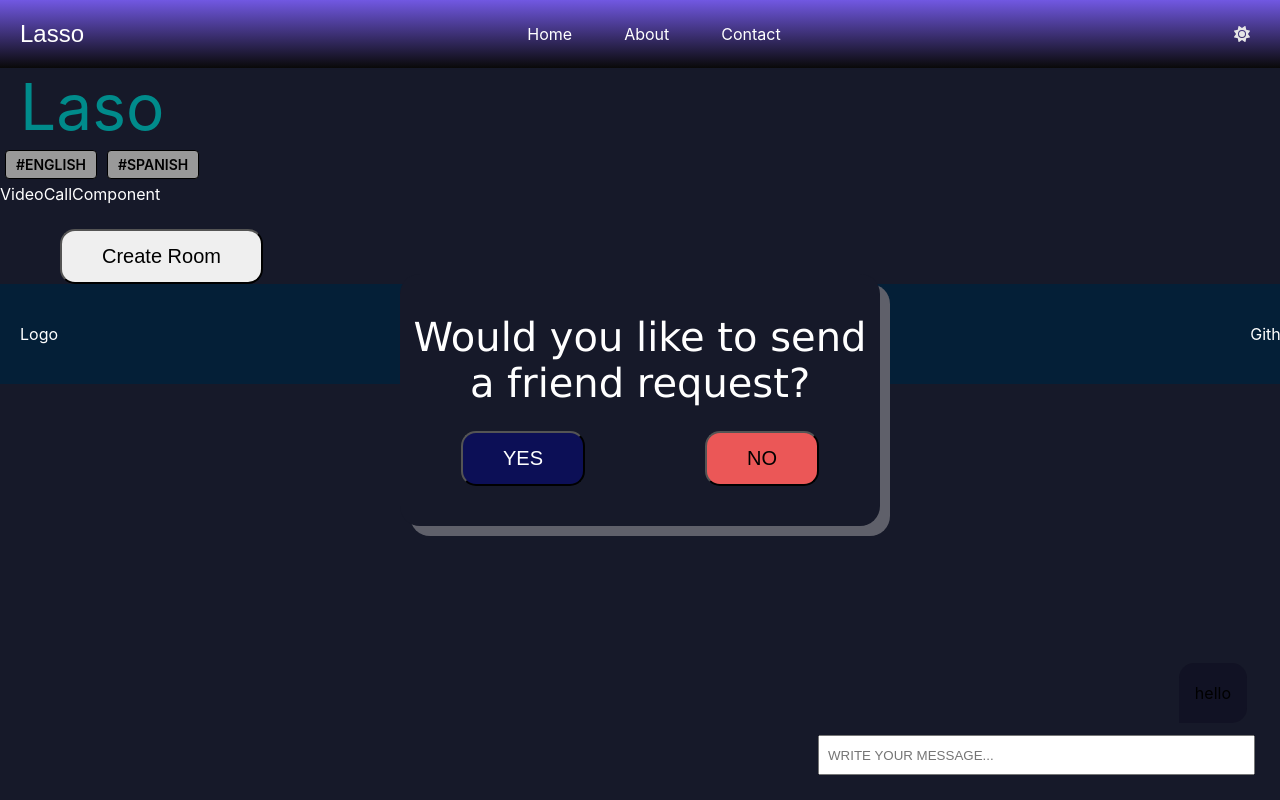
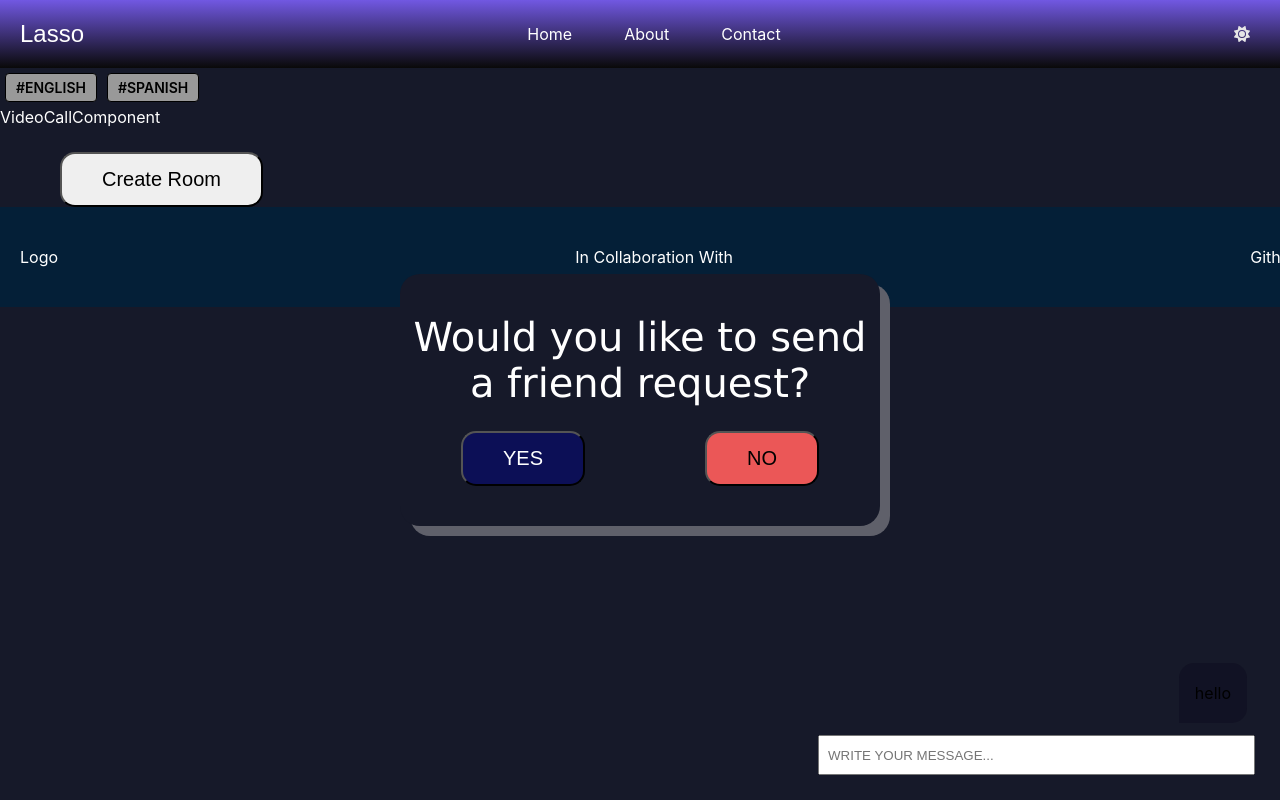
Before and after one commit to jibAkhan/frontend, a React (Create React App) app in the folder my-app/: page /app in a window 1280 px wide. Shown: the top 800 px of the page. Built offline with nearby package versions, Linux system fonts and the light colour scheme; a web font is replaced by a local one.

Commit message:
fix: issues with merging Dylan's changes

```diff
--- a/my-app/src/App.js
+++ b/my-app/src/App.js
@@ -8,7 +8,7 @@ import ErrorPage from './Pages/404Page/404';
 
 const Mainapp = lazy(() => import('./Pages/mainapp/Mainapp'));
 const Home = lazy(() => import('./Pages/home/Home'));
-const NavBar = lazy(() => import('./Components/NavBar/NavBar'));
+const NavBar = lazy(() => import('./Components/Navbar/NavBar'));
 
 function App() {
 	return (
--- a/my-app/src/Components/Navbar/ Navbar.js
+++ /dev/null
@@ -1,11 +0,0 @@
-import React from 'react';
-import scss from './Navbar.scss';
-
-export default function Navbar(props) {
-	return (
-		<div className="Navbar">
-			<div className="logo">Laso</div>
-
-		</div>
-	);
-}
--- a/my-app/src/Pages/404Page/404.js
+++ b/my-app/src/Pages/404Page/404.js
@@ -1,5 +1,5 @@
 import React from 'react';
-import Navbar from '../../Components/Navbar/ Navbar';
+import Navbar from '../../Components/Navbar/NavBar';
 import Footer from '../../Components/Footer/footerFile';
 import './404.scss';
 
--- a/my-app/src/Pages/mainapp/Mainapp.js
+++ b/my-app/src/Pages/mainapp/Mainapp.js
@@ -1,5 +1,5 @@
 import React, { useState } from 'react';
-import Navbar from '../../Components/Navbar/ Navbar';
+import Navbar from '../../Components/Navbar/NavBar';
 import Languagetags from '../../Components/LanguageTags/Languagetags';
 import VideoCallComponent from '../../Components/VideoCall/VideoCallComponent';
 import Room from '../../Components/VideoCall/Room'
@@ -18,7 +18,6 @@ export default function Mainapp() {
 				languageTags
 				videoInterface
 			   */}
-			<Navbar />
 			<Languagetags items={["ENGLISH","SPANISH"]} />
 			<VideoCallComponent/>
 			<ChatComponent/>
```
Also changed, not shown: 1 other file (tests, documents, lock files or other folders).
